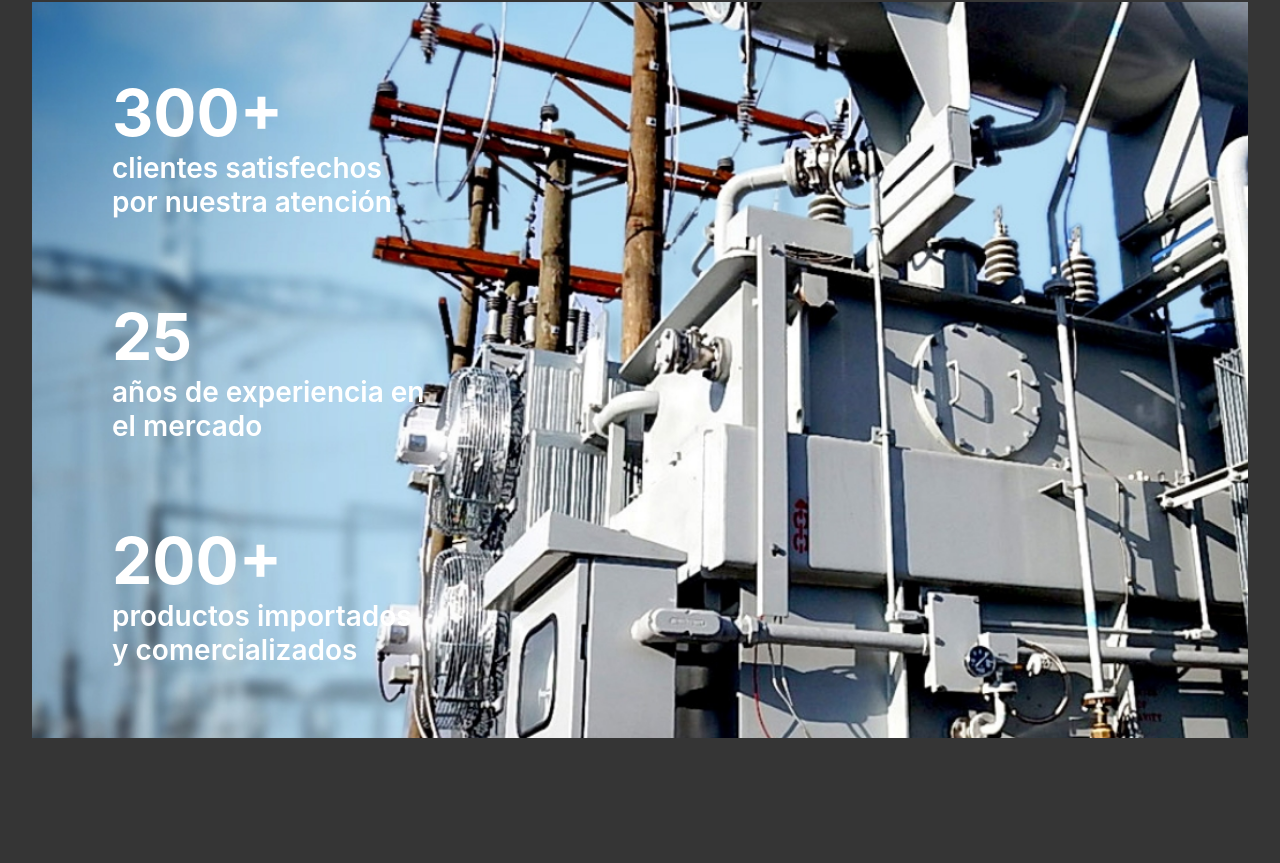
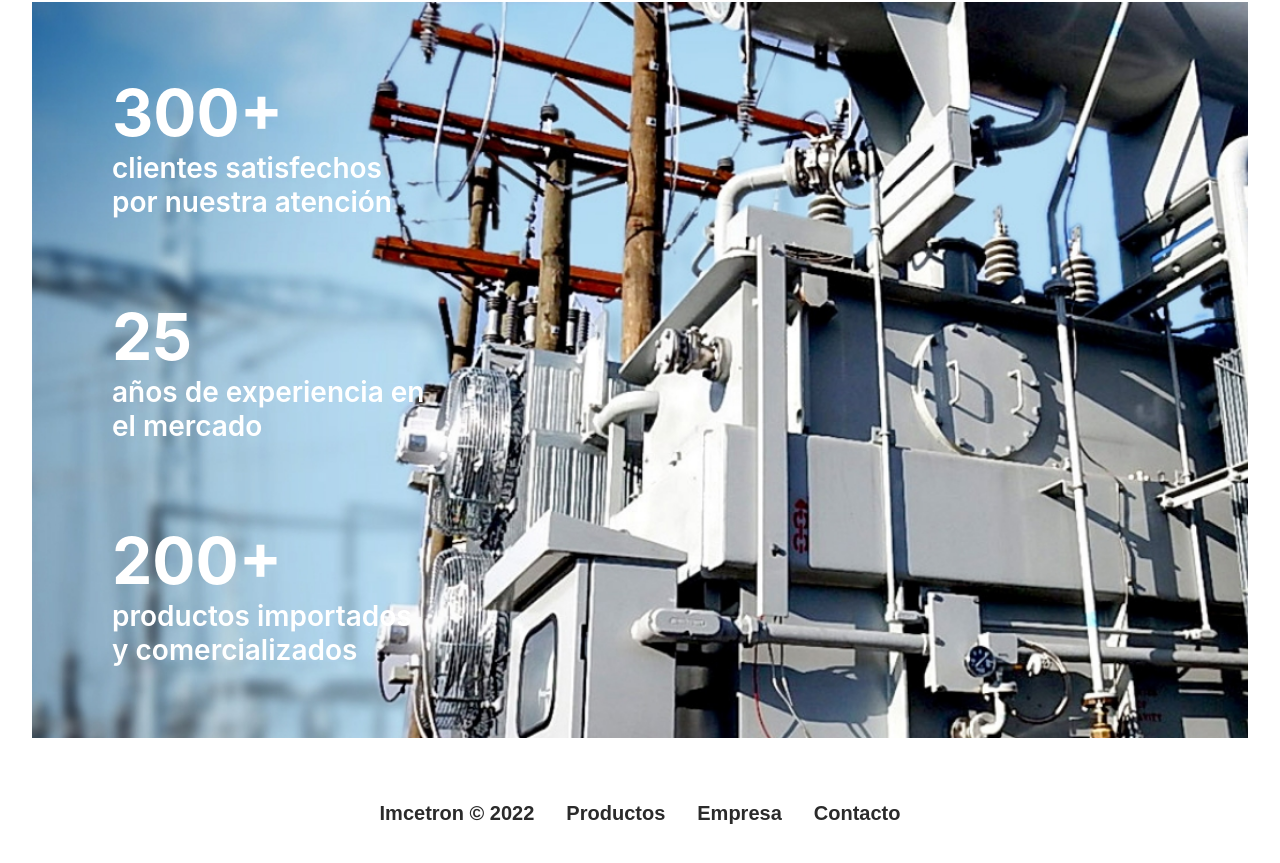
Before and after one commit to andreewD/free-company-frontend, a React (Create React App) app: page / in a window 1280 px wide. Shown: the part 2411-3274 px from the top of the page. Before the commit the page ends 3181 px from the top, so only its background shows below. Built offline with nearby package versions, Linux system fonts and the light colour scheme.

Commit message:
add global footer component

```diff
--- /dev/null
+++ b/src/components/Footer/index.tsx
@@ -0,0 +1,15 @@
+import './styles.scss'
+
+const Footer = () => {
+  const dateToday = new Date().getFullYear()
+  return (
+    <footer className='generalFooter'>
+      <button>Imcetron &copy; {dateToday}</button>
+      <button>Productos</button>
+      <button>Empresa</button>
+      <button>Contacto</button>
+    </footer>
+  )
+}
+
+export default Footer
--- /dev/null
+++ b/src/components/Footer/styles.scss
@@ -0,0 +1,15 @@
+.generalFooter {
+  padding: 2rem 2rem 3rem;
+  display: flex;
+  flex-direction: row;
+  justify-content: center;
+  gap: 2rem;
+  button {
+    border: none;
+    border: none;
+    font-size: 1.25rem;
+    font-weight: 600;
+    color: rgb(43, 43, 43);
+    background: none;
+  }
+}
--- a/src/components/index.ts
+++ b/src/components/index.ts
@@ -1,2 +1,3 @@
 export { default as Navigation } from './Navigation'
 export { default as Header } from './Header'
+export { default as Footer } from './Footer'
--- a/src/index.scss
+++ b/src/index.scss
@@ -5,7 +5,7 @@ body {
     sans-serif;
   -webkit-font-smoothing: antialiased;
   -moz-osx-font-smoothing: grayscale;
-  background-color: rgb(53, 53, 53);
+  background-color: rgb(255, 255, 255);
 }
 
 code {
--- a/src/routes/index.tsx
+++ b/src/routes/index.tsx
@@ -1,4 +1,4 @@
-import { Header } from 'components'
+import { Footer, Header } from 'components'
 import render from './render'
 import routes from './routes'
 
@@ -7,6 +7,7 @@ const Root = () => {
     <div>
       <Header />
       {render(routes)}
+      <Footer />
     </div>
   )
 }
```
